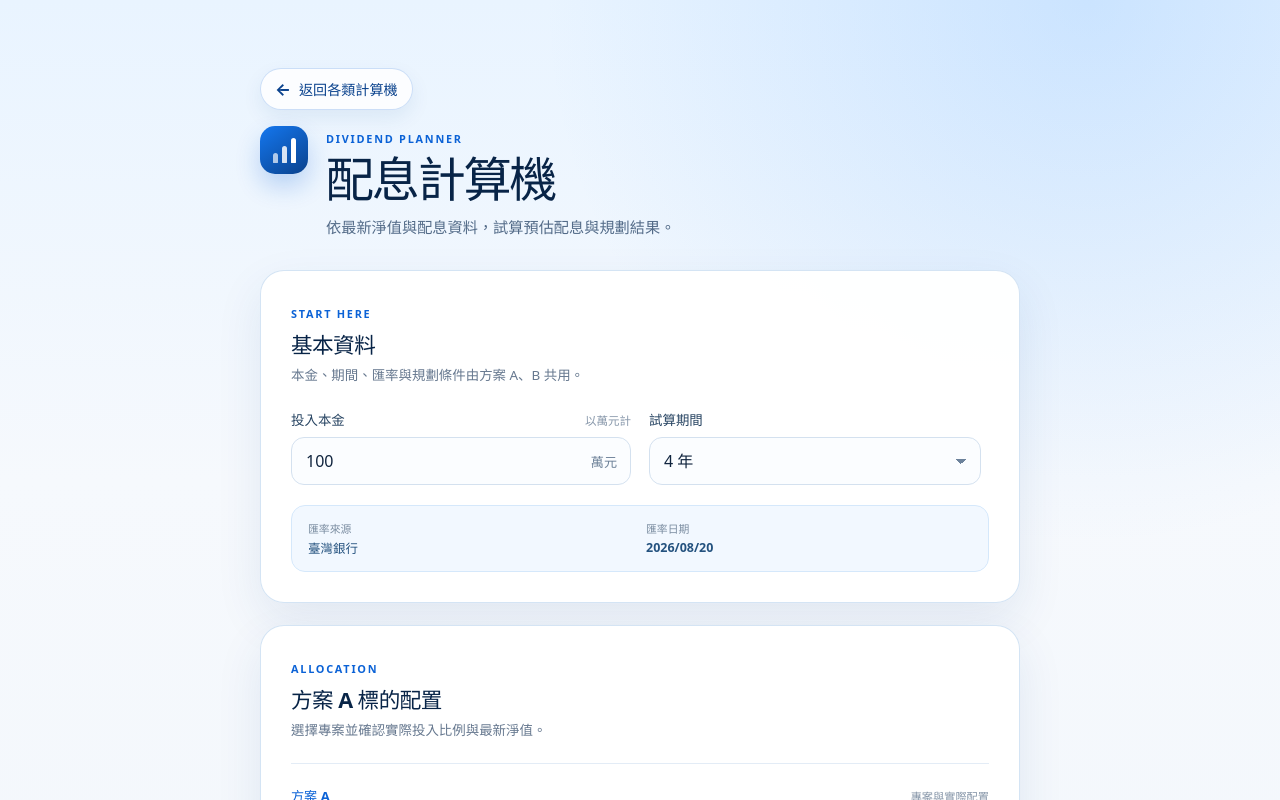
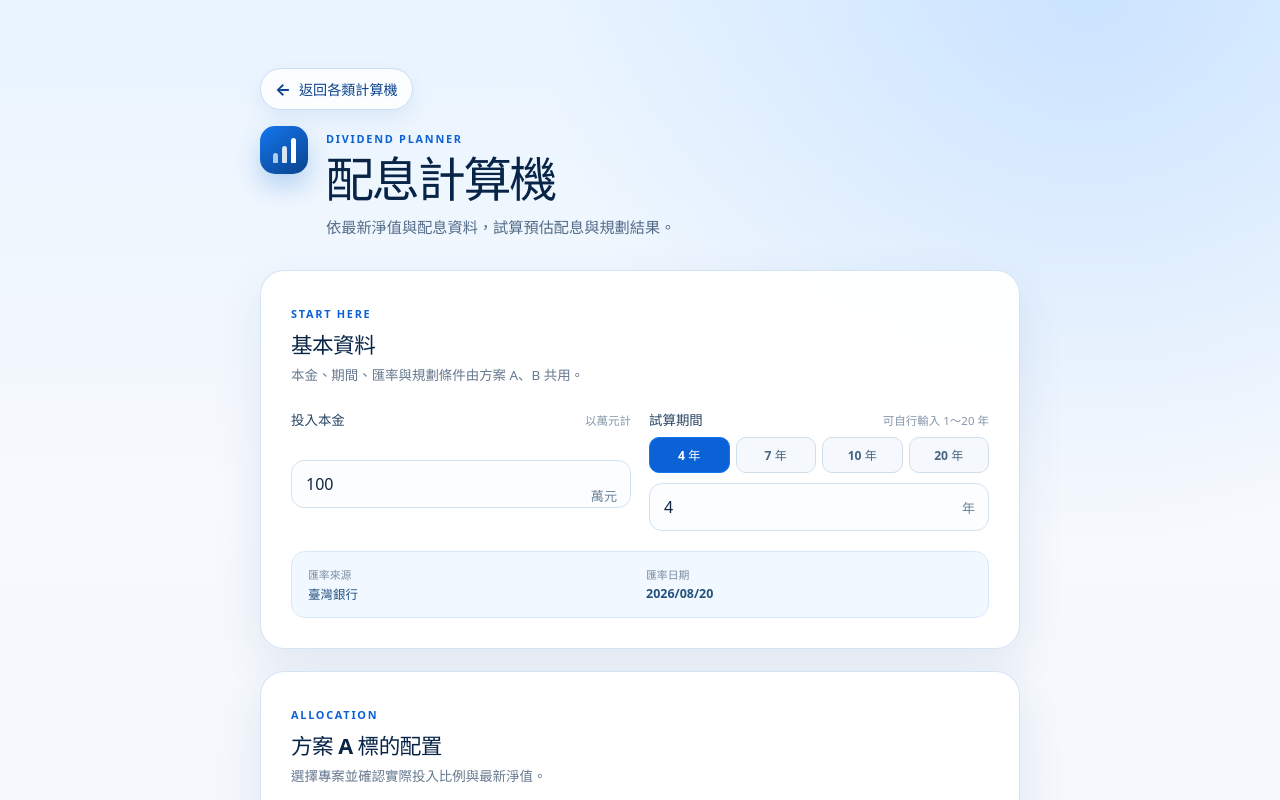
Before and after one commit to kiddd1995/dividend-calculator, a React (Vite) app: page / in a window 1280 px wide. Shown: the top 800 px of the page. Built offline with nearby package versions, Linux system fonts and the light colour scheme.

Commit message:
Allow custom trial period up to 20 years

```diff
--- a/src/App.jsx
+++ b/src/App.jsx
@@ -17,6 +17,7 @@ import {
   calculatePlanningResult,
   calculateStressTestResult,
   resolvePolicyLoanTerms,
+  validateTrialYears,
 } from './utils/calculator.js'
 
 const CUSTOM_PROJECT_ID = 'custom'
@@ -250,14 +251,16 @@ function CalculatorApp({ appData }) {
   })
 
   const [principalWan, setPrincipalWan] = useState('100')
-  const [years, setYears] = useState(4)
+  const [yearsInput, setYearsInput] = useState('4')
   const [planningOpen, setPlanningOpen] = useState(false)
   const [planningOptions, setPlanningOptions] = useState(initialPlanningOptions)
   const [calculation, setCalculation] = useState(null)
   const [calculationGenerated, setCalculationGenerated] = useState(false)
   const [basicResultDirty, setBasicResultDirty] = useState(false)
   const [generatedPlanning, setGeneratedPlanning] = useState(null)
-  const [generatedPlanningYears, setGeneratedPlanningYears] = useState(years)
+  const [generatedCalculationYears, setGeneratedCalculationYears] =
+    useState(4)
+  const [generatedPlanningYears, setGeneratedPlanningYears] = useState(4)
   const [planningGenerated, setPlanningGenerated] = useState(false)
   const [planningDirty, setPlanningDirty] = useState(false)
   const [
@@ -270,6 +273,9 @@ function CalculatorApp({ appData }) {
   const [planBCalculationError, setPlanBCalculationError] = useState(null)
   const [calculationError, setCalculationError] = useState(null)
   const planningResultRef = useRef(null)
+
+  const trialYearsValidation = validateTrialYears(yearsInput)
+  const trialYears = trialYearsValidation.years
 
   const usdRate = getPrimaryExchangeRate(exchangeRates, 'USD/TWD')
   const exchangeRateIsStale = isExchangeRateStale(
@@ -286,16 +292,19 @@ function CalculatorApp({ appData }) {
     !configurationNeedsUsdRate(planA.allocations) || Boolean(usdRate)
   const planBHasRequiredRates =
     !configurationNeedsUsdRate(planB.allocations) || Boolean(usdRate)
-  const canCalculateA = planA.isAllocationValid && planAHasRequiredRates
+  const canCalculateA =
+    trialYearsValidation.valid &&
+    planA.isAllocationValid &&
+    planAHasRequiredRates
   const planABasicSignature = createBasicComparisonSignature({
     principalWan,
-    years,
+    years: trialYears ?? yearsInput,
     allocations: planA.allocations,
     usdRate,
   })
   const planBBasicSignature = createBasicComparisonSignature({
     principalWan,
-    years,
+    years: trialYears ?? yearsInput,
     allocations: planB.allocations,
     usdRate,
   })
@@ -318,7 +327,7 @@ function CalculatorApp({ appData }) {
   })
   const planningDependencyKey = JSON.stringify({
     principalWan,
-    years,
+    yearsInput,
     selectedProjectId: planA.selectedProjectId,
     allocations: planA.allocations,
     comparisonEnabled,
@@ -338,7 +347,7 @@ function CalculatorApp({ appData }) {
     const dividend = calculateDividendResult({
       principalWan,
       allocations,
-      years,
+      years: trialYears,
       assetData,
       exchangeRates,
     })
@@ -357,7 +366,7 @@ function CalculatorApp({ appData }) {
       ownCapital,
       sponsorCapital,
       allocations,
-      years,
+      years: trialYears,
       policyLoanRatio: planningOptions.policyLoanRatio,
       policyLoanAmount:
         Number(planningOptions.policyLoanAmountWan) * 10000,
@@ -374,6 +383,15 @@ function CalculatorApp({ appData }) {
     const principal = ownCapital
     let accumulatedDividend = 0
     let planning = null
+
+    if (!trialYearsValidation.valid) {
+      return {
+        enabled: planningOptions.stressType !== 'none',
+        valid: false,
+        scenario: planningOptions.stressType,
+        error: trialYearsValidation.error,
+      }
+    }
 
     if (
       (!planningGenerated ||
@@ -420,7 +438,7 @@ function CalculatorApp({ appData }) {
     return calculateStressTestResult({
       principal: planning?.policyInvestedCapital ?? principal,
       allocations: configuration.allocations,
-      years,
+      years: trialYears,
       useLoan: (planning?.policyLoanPrincipal ?? 0) > 0,
       loanRatio: planning?.policyLoanRatio ?? 0,
       policyLoanPrincipal: planning?.policyLoanPrincipal ?? 0,
@@ -441,7 +459,7 @@ function CalculatorApp({ appData }) {
     () => calculateLiveStress(planA),
     [
       principalWan,
-      years,
+      yearsInput,
       planA.allocations,
       planA.isAllocationValid,
       planningOptions.planningMode,
@@ -466,7 +484,7 @@ function CalculatorApp({ appData }) {
     () => calculateLiveStress(planB),
     [
       principalWan,
-      years,
+      yearsInput,
       planB.allocations,
       planB.isAllocationValid,
       planningOptions.planningMode,
@@ -489,7 +507,9 @@ function CalculatorApp({ appData }) {
   )
 
   let planningValidationMessage = null
-  if (!calculationGenerated || basicResultDirty) {
+  if (!trialYearsValidation.valid) {
+    planningValidationMessage = trialYearsValidation.error
+  } else if (!calculationGenerated || basicResultDirty) {
     planningValidationMessage = '請先完成基本配息計算。'
   } else if (!(ownCapital > 0)) {
     planningValidationMessage = '請先輸入大於 0 的投入本金。'
@@ -539,7 +559,7 @@ function CalculatorApp({ appData }) {
 
   const calculationDependencyKey = JSON.stringify({
     principalWan,
-    years,
+    yearsInput,
     planAProjectId: planA.selectedProjectId,
     planAAllocations: planA.allocations,
     planBProjectId: planB.selectedProjectId,
@@ -595,6 +615,7 @@ function CalculatorApp({ appData }) {
   }
 
   const getConfigurationError = (configuration, hasRequiredRates, label) => {
+    if (!trialYearsValidation.valid) return trialYearsValidation.error
     if (!(ownCapital > 0)) return '請先輸入大於 0 的投入本金。'
     if (!configuration.isAllocationValid) {
       return `${label}配置比例合計必須等於 100%。`
@@ -648,6 +669,7 @@ function CalculatorApp({ appData }) {
     setPlanBCalculationError(null)
     setCalculationGenerated(true)
     setBasicResultDirty(false)
+    setGeneratedCalculationYears(trialYears)
   }
 
   const handleGeneratePlanning = () => {
@@ -656,7 +678,7 @@ function CalculatorApp({ appData }) {
     try {
       const nextPlanning = calculateCurrentPlanning(planA.allocations)
       setGeneratedPlanning(nextPlanning)
-      setGeneratedPlanningYears(years)
+      setGeneratedPlanningYears(trialYears)
       setPlanningGenerated(true)
       setPlanningDirty(false)
       setGeneratedPlanningDependencyKey(planningDependencyKey)
@@ -707,18 +729,57 @@ function CalculatorApp({ appData }) {
             </div>
           </Field>
 
-          <Field label="試算期間">
+          <div className="field">
+            <span className="field-label">
+              試算期間
+              <small>可自行輸入 1～20 年</small>
+            </span>
             <div className="period-control">
-              <select
-                value={years}
-                onChange={(event) => setYears(Number(event.target.value))}
+              <div className="period-shortcuts" aria-label="常用試算期間">
+                {[4, 7, 10, 20].map((shortcutYears) => (
+                  <button
+                    key={shortcutYears}
+                    type="button"
+                    className={
+                      trialYears === shortcutYears ? 'is-active' : ''
+                    }
+                    aria-pressed={trialYears === shortcutYears}
+                    onClick={() => setYearsInput(String(shortcutYears))}
+                  >
+                    {shortcutYears} 年
+                  </button>
+                ))}
+              </div>
+              <div className="input-with-unit period-input">
+                <input
+                  type="number"
+                  min="1"
+                  max="20"
+                  step="1"
+                  inputMode="numeric"
+                  value={yearsInput}
+                  onChange={(event) => setYearsInput(event.target.value)}
+                  aria-label="試算期間，單位年"
+                  aria-invalid={!trialYearsValidation.valid}
+                  aria-describedby={
+                    trialYearsValidation.valid
+                      ? undefined
+                      : 'trial-years-error'
+                  }
+                />
+                <span>年</span>
+              </div>
+            </div>
+            {!trialYearsValidation.valid && (
+              <span
+                id="trial-years-error"
+                className="field-validation-error"
+                role="alert"
               >
-                <option value={4}>4 年</option>
-                <option value={7}>7 年</option>
-                <option value={10}>10 年</option>
-              </select>
-            </div>
-          </Field>
+                {trialYearsValidation.error}
+              </span>
+            )}
+          </div>
         </div>
 
         <div
@@ -855,14 +916,14 @@ function CalculatorApp({ appData }) {
             <div className="dual-basic-results">
               <ResultCard
                 result={comparisonResultA}
-                years={years}
+                years={generatedCalculationYears}
                 eyebrow="方案 A"
                 title={`方案 A｜${projectName(planA)}`}
                 className="comparison-basic-result-card"
               />
               <ResultCard
                 result={comparisonResultB}
-                years={years}
+                years={generatedCalculationYears}
                 eyebrow="方案 B"
                 title={`方案 B｜${projectName(planB)}`}
                 className="comparison-basic-result-card"
@@ -871,7 +932,7 @@ function CalculatorApp({ appData }) {
           </section>
           <ComparisonResultCard
             comparison={comparison}
-            years={years}
+            years={generatedCalculationYears}
             planAName={projectName(planA)}
             planBName={projectName(planB)}
           />
@@ -880,7 +941,7 @@ function CalculatorApp({ appData }) {
         !basicResultDirty &&
         !comparisonEnabled &&
         basicResult ? (
-        <ResultCard result={basicResult} years={years} />
+        <ResultCard result={basicResult} years={generatedCalculationYears} />
       ) : (
         <div className="empty-result">
           <span>
--- a/src/styles.css
+++ b/src/styles.css
@@ -291,9 +291,53 @@ select:focus {
 
 .period-control {
   display: grid;
-  grid-template-columns: minmax(0, 1fr) auto;
-  gap: 8px;
-  align-items: center;
+  gap: 10px;
+}
+
+.period-shortcuts {
+  display: grid;
+  grid-template-columns: repeat(4, minmax(0, 1fr));
+  gap: 6px;
+}
+
+.period-shortcuts button {
+  min-height: 36px;
+  padding: 0 6px;
+  border: 1px solid #cfdeed;
+  border-radius: 10px;
+  color: #476580;
+  background: #f5f9fd;
+  font-size: 0.76rem;
+  font-weight: 700;
+  cursor: pointer;
+  transition:
+    border-color 160ms ease,
+    color 160ms ease,
+    background 160ms ease;
+}
+
+.period-shortcuts button:hover {
+  border-color: #8ebbea;
+  color: var(--blue-700);
+  background: #edf6ff;
+}
+
+.period-shortcuts button.is-active {
+  border-color: var(--blue-600);
+  color: white;
+  background: var(--blue-700);
+}
+
+.period-input input[aria-invalid='true'] {
+  border-color: #dc7048;
+  background: #fff9f5;
+}
+
+.field-validation-error {
+  color: #a94b20;
+  font-size: 0.74rem;
+  font-weight: 600;
+  line-height: 1.5;
 }
 
 .allocation-editor {
```
Also changed, not shown: scripts/test-data-logic.js (+77 -0 lines), src/utils/calculator.js (+36 -2 lines).
